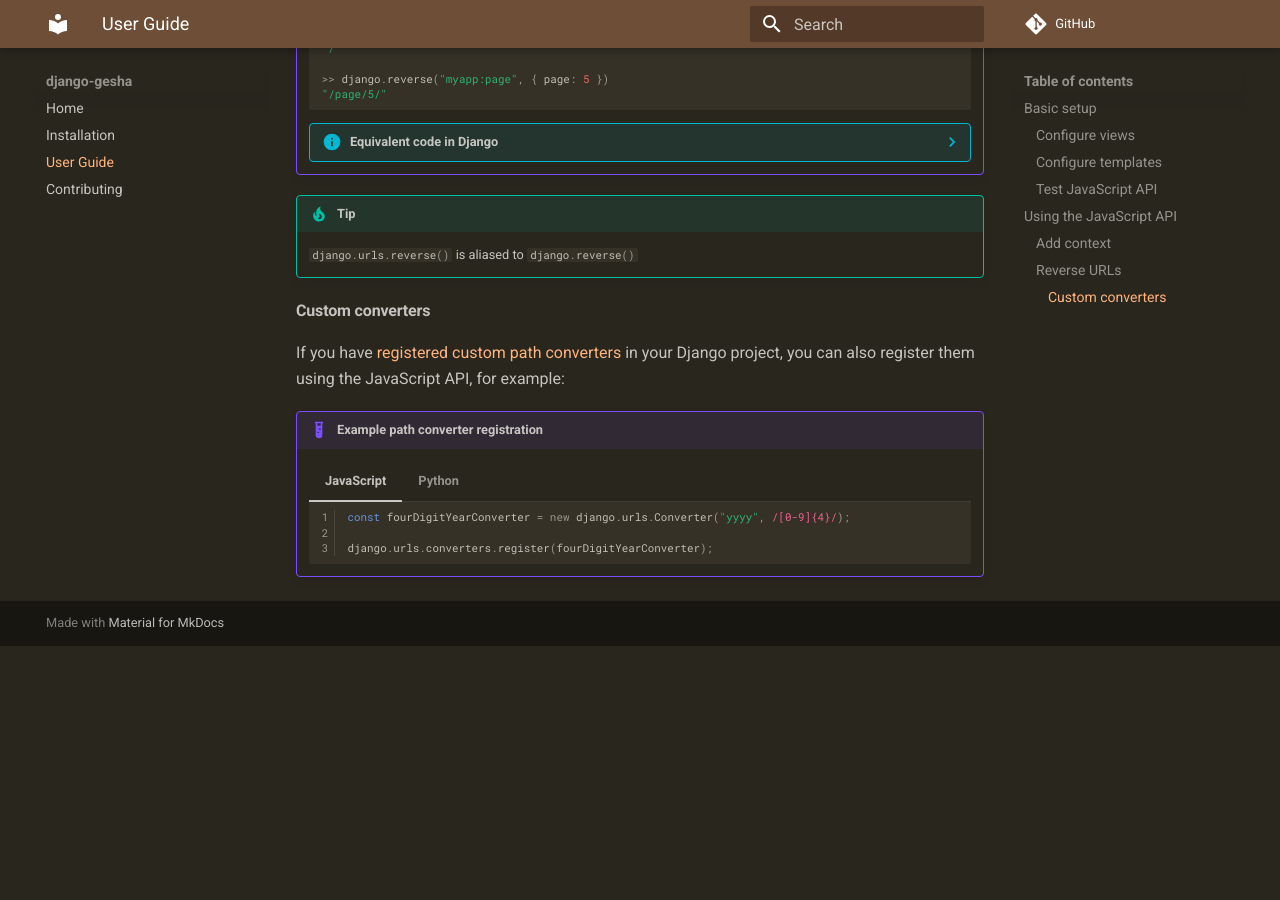
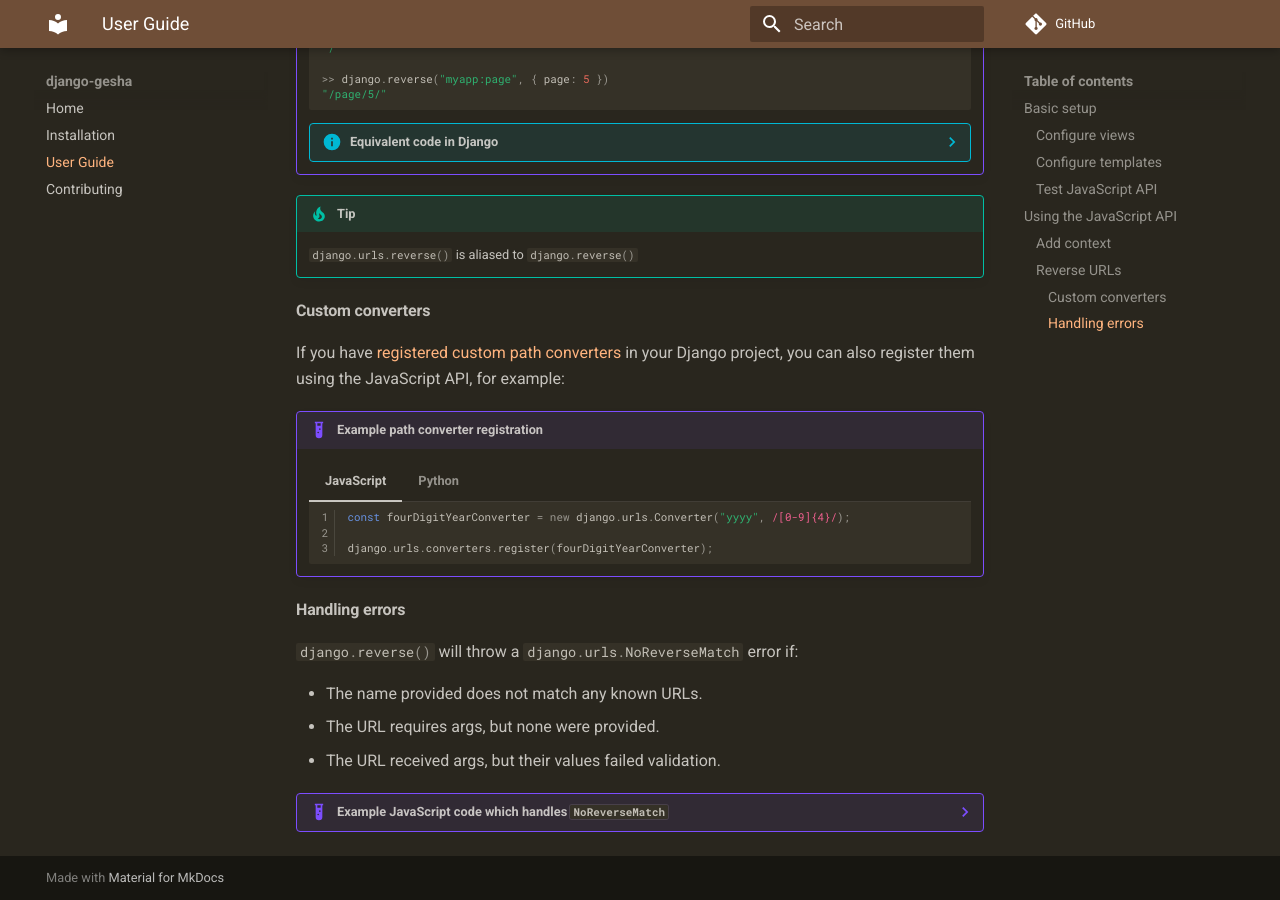
Before and after one commit to ely-as/django-gesha, an MkDocs documentation site: the page built from docs/user_guide.md, in a window 1280 px wide and 900 px high, scrolled down 1974 px. Built offline with MkDocs 1.6.1 and Material for MkDocs 9.7.7, drawn with Linux system fonts in a browser that asks for light colours; comment, search, counter and statistics services are not loaded; before the commit the page ends 2620 px from its top, so only the background shows below that.

Commit message:
Expose NoReverseMatch custom error on JavaScript API

````diff
--- a/docs/user_guide.md
+++ b/docs/user_guide.md
@@ -168,3 +168,26 @@
             def to_url(self, value):
                 return "%04d" % value
         ```
+
+#### Handling errors
+
+`#!js django.reverse()` will throw a `#!js django.urls.NoReverseMatch` error if:
+
+  - The name provided does not match any known URLs.
+  - The URL requires args, but none were provided.
+  - The URL received args, but their values failed validation.
+
+??? example "Example JavaScript code which handles `#!js NoReverseMatch`"
+
+    ``` js hl_lines="5" linenums="1"
+    try {
+      django.urls.reverse("missing:path")
+    }
+    catch(err) {
+      if (err.name === "NoReverseMatch") {
+        console.log("handle NoReverseMatch");
+      } else {
+        console.log("handle different error")
+      }
+    }
+    ```
````
Also changed, not shown: 3 other files.
